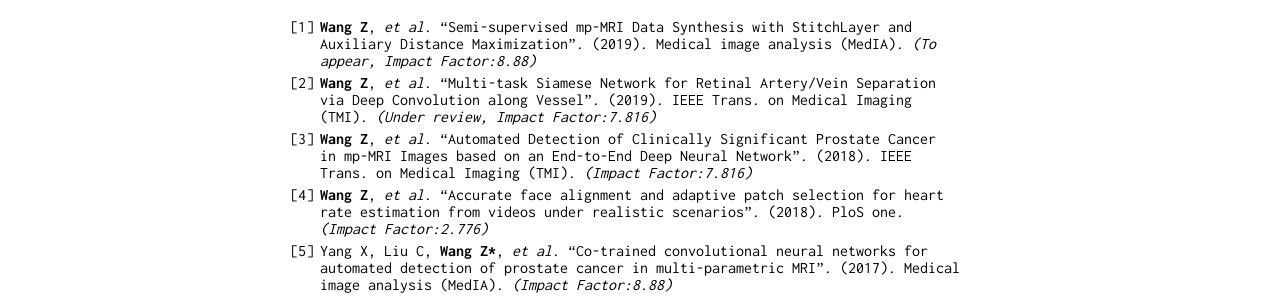
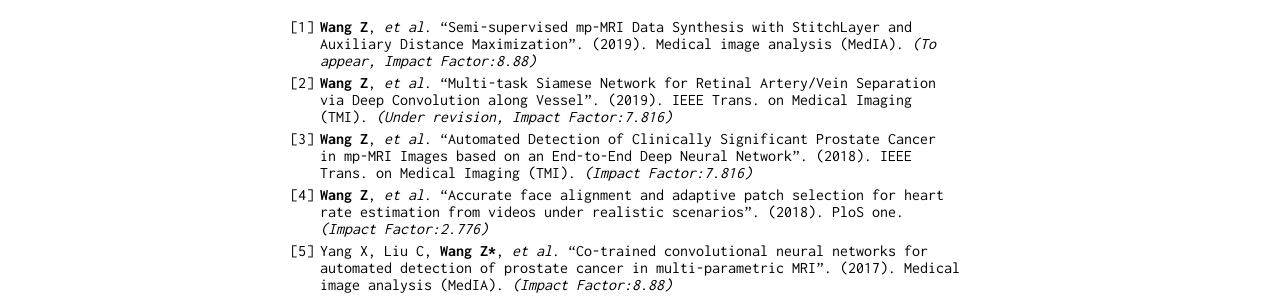
Before and after one commit to Andysis/andysis.github.io, a Jekyll site: the page built from publication.md, in a window 1280 px wide. Shown: the part 158-457 px from the top of the page. Built offline with Jekyll 4.4.1, drawn with Linux system fonts in a browser that asks for light colours; our own code applies the rules of GitHub Pages for plain Markdown files.

```diff
--- a/publication.md
+++ b/publication.md
@@ -5,7 +5,7 @@ layout: default
 ## Journal Papers
 
 1. **Wang Z**, *et al*. "Semi-supervised mp-MRI Data Synthesis with StitchLayer and Auxiliary Distance Maximization". (2019). Medical image analysis (MedIA). *(To appear, Impact Factor:8.88)*
-2. **Wang Z**, *et al*. "Multi-task Siamese Network for Retinal Artery/Vein Separation via Deep Convolution along Vessel". (2019). IEEE Trans. on Medical Imaging (TMI). *(Under review, Impact Factor:7.816)*
+2. **Wang Z**, *et al*. "Multi-task Siamese Network for Retinal Artery/Vein Separation via Deep Convolution along Vessel". (2019). IEEE Trans. on Medical Imaging (TMI). *(Under revision, Impact Factor:7.816)*
 3. **Wang Z**, *et al*. "Automated Detection of Clinically Significant Prostate Cancer in mp-MRI Images based on an End-to-End Deep Neural Network". (2018). IEEE Trans. on Medical Imaging (TMI). *(Impact Factor:7.816)*
 4. **Wang Z**, *et al*. "Accurate face alignment and adaptive patch selection for heart rate estimation from videos under realistic scenarios". (2018). PloS one. *(Impact Factor:2.776)*
 5. Yang X, Liu C, **Wang Z\***, *et al*. "Co-trained convolutional neural networks for automated detection of prostate cancer in multi-parametric MRI". (2017). Medical image analysis (MedIA). *(Impact Factor:8.88)*
```
Also changed, not shown: index.md (+2 -0 lines).
